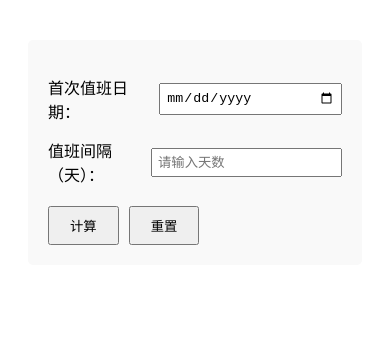
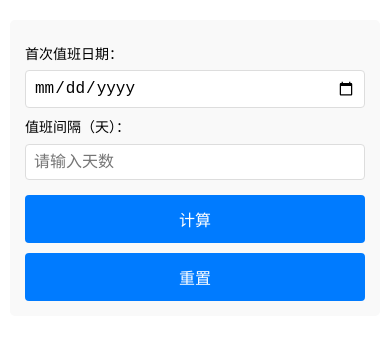
Before and after one commit to Endless-reincarnation/dutyCalculation, a plain HTML site: page index.html in a window 390 px wide. Drawn offline with Linux system fonts and the light colour scheme.

Commit message:
优化手机端显示

```diff
--- a/index.html
+++ b/index.html
@@ -2,52 +2,76 @@
 <html lang="zh-CN">
 <head>
     <meta charset="UTF-8">
+    <meta name="viewport" content="width=device-width, initial-scale=1.0">
     <title>值班日期计算器</title>
     <style>
+        * {
+            margin: 0;
+            padding: 0;
+            box-sizing: border-box;
+        }
+
+        body {
+            font-family: Arial, sans-serif;
+            line-height: 1.6;
+        }
+
         .container {
-            max-width: 800px;
-            margin: 20px auto;
-            padding: 20px;
-            font-family: Arial, sans-serif;
+            max-width: 100%;
+            margin: 10px auto;
+            padding: 10px;
         }
 
         .form-section {
             background: #f9f9f9;
-            padding: 20px;
+            padding: 15px;
             border-radius: 5px;
-            margin-bottom: 20px;
+            margin-bottom: 15px;
         }
 
         .form-group {
-            margin: 15px 0;
+            margin: 10px 0;
             display: flex;
-            align-items: center;
+            flex-direction: column; /* 移动端垂直排列 */
         }
 
         label {
-            width: 120px;
-            margin-right: 10px;
+            margin-bottom: 5px;
+            font-size: 14px;
         }
 
         input {
-            padding: 5px;
-            width: 200px;
+            padding: 8px;
+            font-size: 16px;
+            border: 1px solid #ddd;
+            border-radius: 4px;
+            width: 100%;
         }
 
         .button-group {
-            margin-top: 20px;
             display: flex;
             gap: 10px;
+            margin-top: 15px;
         }
 
         button {
-            padding: 8px 20px;
+            padding: 10px;
+            font-size: 16px;
+            flex: 1;
             cursor: pointer;
+            border: none;
+            border-radius: 4px;
+            background: #007bff;
+            color: white;
+        }
+
+        button:hover {
+            background: #0056b3;
         }
 
         .calendar-section {
             background: #f9f9f9;
-            padding: 20px;
+            padding: 15px;
             border-radius: 5px;
             display: none;
         }
@@ -59,16 +83,23 @@
             margin-bottom: 10px;
         }
 
+        .calendar-header button {
+            padding: 8px;
+            font-size: 14px;
+        }
+
         .calendar {
             display: grid;
             grid-template-columns: repeat(7, 1fr);
-            gap: 5px;
-            text-align: center;
+            gap: 2px;
+            font-size: 14px;
         }
 
         .calendar div {
-            padding: 10px;
+            padding: 8px;
+            text-align: center;
             border: 1px solid #ddd;
+            min-height: 40px; /* 确保触摸区域足够大 */
         }
 
         .duty-day {
@@ -78,6 +109,30 @@
 
         .today {
             background: #e0f7fa;
+        }
+
+        /* 响应式设计 */
+        @media (max-width: 600px) {
+            .calendar {
+                font-size: 12px;
+            }
+
+            .calendar div {
+                padding: 6px;
+                min-height: 30px;
+            }
+
+            .form-group {
+                margin: 8px 0;
+            }
+
+            .button-group {
+                flex-direction: column;
+            }
+
+            button {
+                padding: 12px;
+            }
         }
     </style>
 </head>
@@ -119,7 +174,7 @@
             if (savedFirstDate && savedInterval) {
                 document.getElementById('firstDate').value = savedFirstDate;
                 document.getElementById('interval').value = savedInterval;
-                calculateDates(); // 自动计算并展示
+                calculateDates();
             }
         };
 
@@ -127,29 +182,25 @@
             const firstDate = document.getElementById('firstDate').value;
             const interval = document.getElementById('interval').value;
 
-            // 输入验证
             if (!firstDate || !interval || parseInt(interval) <= 0) {
                 alert('请填写有效信息');
                 return;
             }
 
-            // 保存到本地存储
             localStorage.setItem('firstDate', firstDate);
             localStorage.setItem('interval', interval);
 
-            // 计算值班日期
             const startDate = new Date(firstDate);
             const intervalNum = parseInt(interval);
             dutyDates = [];
 
-            for (let i = 0; i < 365; i++) { // 计算一年内的值班日期
+            for (let i = 0; i < 365; i++) {
                 let nextDate = new Date(startDate);
                 nextDate.setDate(startDate.getDate() + (i * intervalNum));
-                if (nextDate.getFullYear() > startDate.getFullYear() + 1) break; // 限制一年
+                if (nextDate.getFullYear() > startDate.getFullYear() + 1) break;
                 dutyDates.push(nextDate.toISOString().split('T')[0]);
             }
 
-            // 显示日历
             renderCalendar();
             document.getElementById('calendarSection').style.display = 'block';
         }
@@ -159,12 +210,10 @@
             const monthYear = document.getElementById('monthYear');
             calendar.innerHTML = '';
 
-            // 设置当前月份
             const year = currentDate.getFullYear();
             const month = currentDate.getMonth();
             monthYear.textContent = `${year}年 ${month + 1}月`;
 
-            // 星期标题
             const daysOfWeek = ['日', '一', '二', '三', '四', '五', '六'];
             daysOfWeek.forEach(day => {
                 const div = document.createElement('div');
@@ -173,29 +222,23 @@
                 calendar.appendChild(div);
             });
 
-            // 获取当月第一天和最后一天
             const firstDay = new Date(year, month, 1);
             const lastDay = new Date(year, month + 1, 0);
-            const startDay = firstDay.getDay(); // 第一天是星期几
+            const startDay = firstDay.getDay();
 
-            // 填充空白
             for (let i = 0; i < startDay; i++) {
-                const div = document.createElement('div');
-                calendar.appendChild(div);
+                calendar.appendChild(document.createElement('div'));
             }
 
-            // 填充日期
             for (let day = 1; day <= lastDay.getDate(); day++) {
                 const div = document.createElement('div');
                 const dateStr = `${year}-${String(month + 1).padStart(2, '0')}-${String(day).padStart(2, '0')}`;
                 div.textContent = day;
 
-                // 标记值班日
                 if (dutyDates.includes(dateStr)) {
                     div.classList.add('duty-day');
                 }
 
-                // 标记今天
                 const today = new Date().toISOString().split('T')[0];
                 if (dateStr === today) {
                     div.classList.add('today');
```
